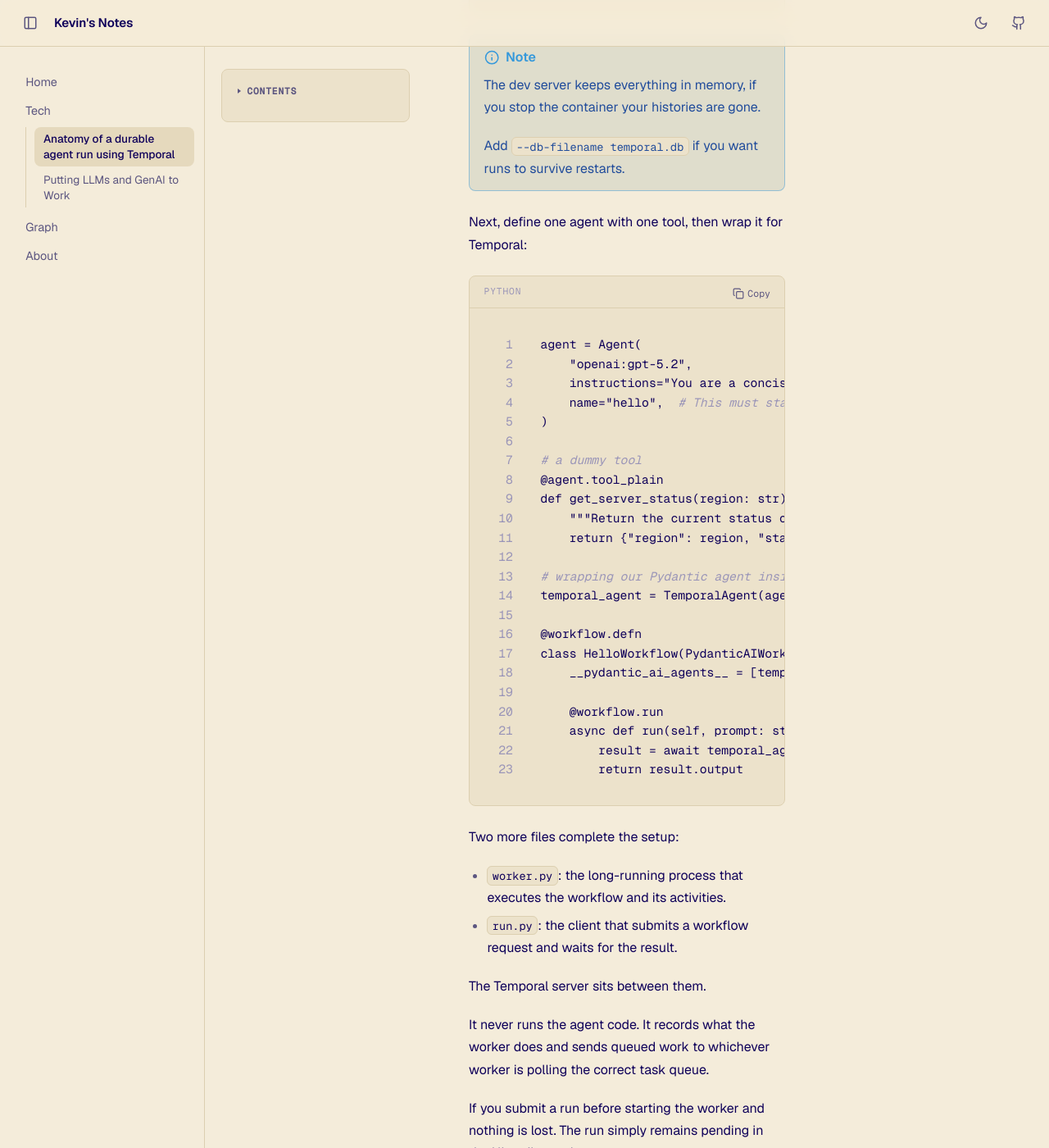
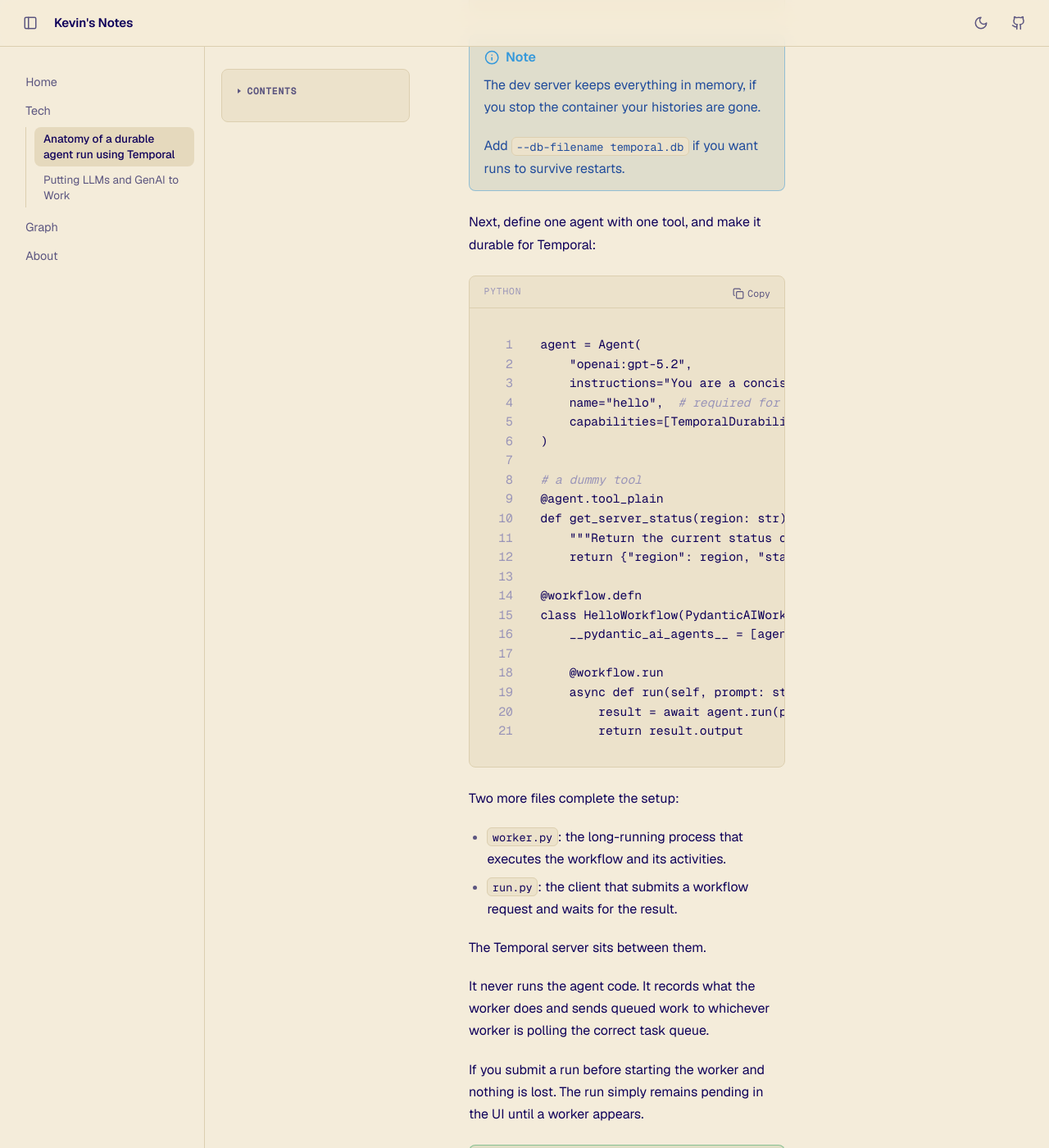
Before and after one commit to kevin-aoun/blog, a Jekyll site: the page built from _notes/anatomy-of-a-durable-agent-run.md, in a window 1280 px wide and 1400 px high, scrolled down 6831 px. Shown: the whole window at 82% size. Built offline with Jekyll 4.4.1, drawn with Linux system fonts in a browser that asks for light colours.

Commit message:
durable-agents: switch snippet to TemporalDurability capability
Match lab/hello.py: agents opt into durability via
capabilities=[TemporalDurability()] and run directly, instead of the
deprecated TemporalAgent wrapper.

Co-Authored-By: Claude Fable 5 <noreply@anthropic.com>

````diff
--- a/_notes/anatomy-of-a-durable-agent-run.md
+++ b/_notes/anatomy-of-a-durable-agent-run.md
@@ -130,13 +130,14 @@ docker run --rm -p 7233:7233 -p 8233:8233 temporalio/temporal:latest server star
 >
 >Add `--db-filename temporal.db` if you want runs to survive restarts.
 
-Next, define one agent with one tool, then wrap it for Temporal:
+Next, define one agent with one tool, and make it durable for Temporal:
 
 ```python
 agent = Agent(
     "openai:gpt-5.2",
     instructions="You are a concise SRE assistant. Use your tool when asked about servers.",
-    name="hello",  # This must stay stable!
+    name="hello",  # required for durability, and must stay stable: it names the activities
+    capabilities=[TemporalDurability()],
 )
 
 # a dummy tool
@@ -145,16 +146,13 @@ def get_server_status(region: str) -> dict:
     """Return the current status of the demo server in the given region."""
     return {"region": region, "status": "degraded", "open_incidents": 2}
 
-# wrapping our Pydantic agent inside TemporalAgent
-temporal_agent = TemporalAgent(agent)
-
 @workflow.defn
 class HelloWorkflow(PydanticAIWorkflow):
-    __pydantic_ai_agents__ = [temporal_agent]
+    __pydantic_ai_agents__ = [agent]
 
     @workflow.run
     async def run(self, prompt: str) -> str:
-        result = await temporal_agent.run(prompt)
+        result = await agent.run(prompt)
         return result.output
 ```
 
````
